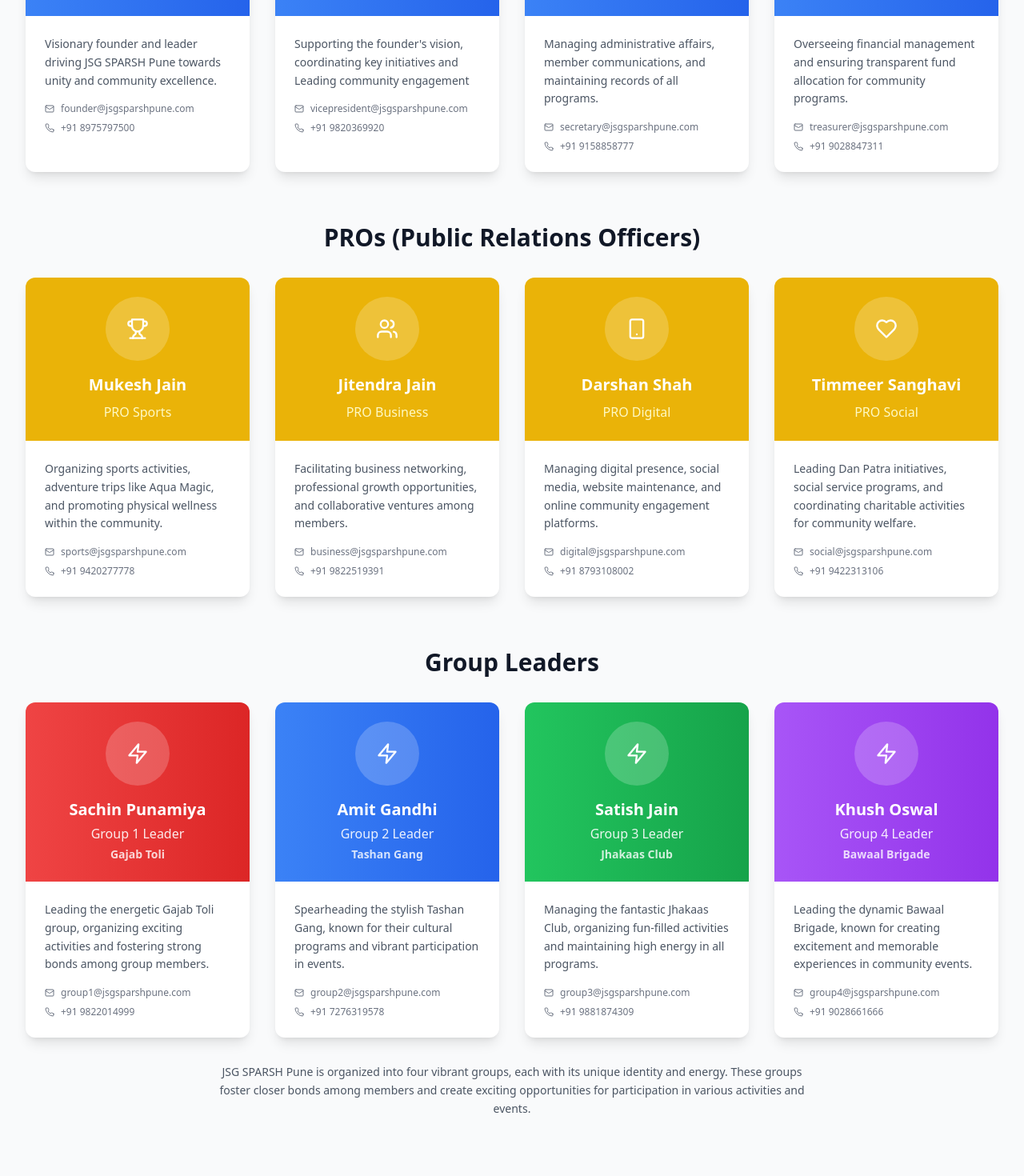
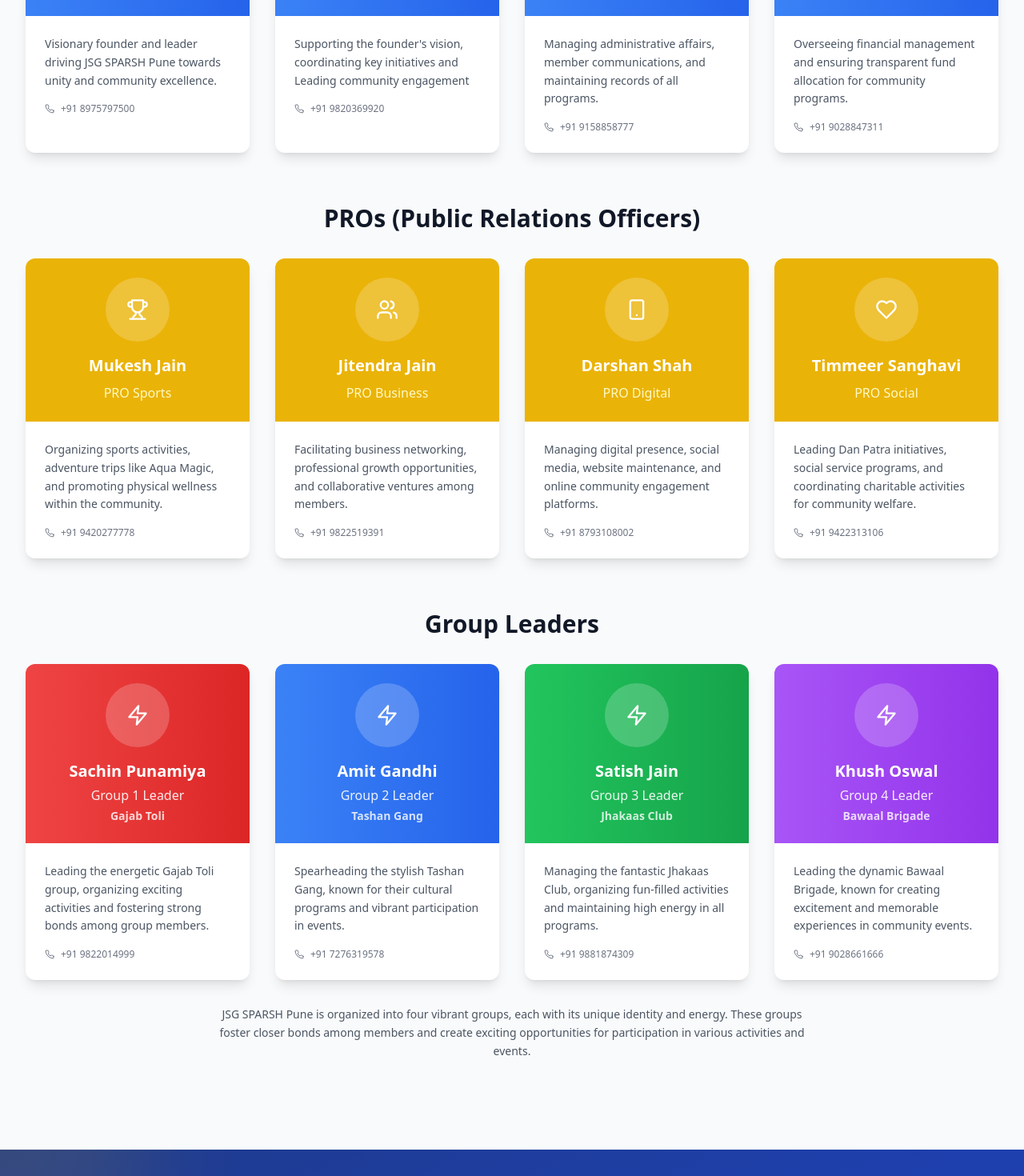
Before and after one commit to ag241290/JSG_Sparsh_Pune, a Next.js app: page /committee in a window 1280 px wide. Shown: the part 600-2070 px from the top of the page at 80% size. Built offline with nearby package versions, Linux system fonts and the light colour scheme.

Commit message:
Updated email-ids

```diff
--- a/app/committee/page.tsx
+++ b/app/committee/page.tsx
@@ -1,4 +1,4 @@
-import { Mail, Phone, User, Crown, Users, Trophy, Smartphone, Heart, Zap } from 'lucide-react'
+import { Phone, User, Crown, Users, Trophy, Smartphone, Heart, Zap } from 'lucide-react'
 
 export default function Committee() {
   const coreGroup = [
@@ -6,7 +6,6 @@
       name: 'Dhiraj Shah',
       position: 'Founder President',
       description: 'Visionary founder and leader driving JSG SPARSH Pune towards unity and community excellence.',
-      email: 'founder@jsgsparshpune.com',
       phone: '+91 8975797500',
       icon: Crown,
       category: 'core'
@@ -15,7 +14,6 @@
       name: 'Arun Rathod',
       position: 'Vice President',
       description: 'Supporting the founder\'s vision, coordinating key initiatives and Leading community engagement',
-      email: 'vicepresident@jsgsparshpune.com',
       phone: '+91 9820369920',
       icon: User,
       category: 'core'
@@ -24,7 +22,6 @@
       name: 'Bhavik Shah',
       position: 'Secretary',
       description: 'Managing administrative affairs, member communications, and maintaining records of all programs.',
-      email: 'secretary@jsgsparshpune.com',
       phone: '+91 9158858777',
       icon: User,
       category: 'core'
@@ -33,7 +30,6 @@
       name: 'Vinod Jain',
       position: 'Treasurer',
       description: 'Overseeing financial management and ensuring transparent fund allocation for community programs.',
-      email: 'treasurer@jsgsparshpune.com',
       phone: '+91 9028847311',
       icon: User,
       category: 'core'
@@ -45,7 +41,6 @@
       name: 'Mukesh Jain',
       position: 'PRO Sports',
       description: 'Organizing sports activities, adventure trips like Aqua Magic, and promoting physical wellness within the community.',
-      email: 'sports@jsgsparshpune.com',
       phone: '+91 9420277778',
       icon: Trophy,
       category: 'pro'
@@ -54,7 +49,6 @@
       name: 'Jitendra Jain',
       position: 'PRO Business',
       description: 'Facilitating business networking, professional growth opportunities, and collaborative ventures among members.',
-      email: 'business@jsgsparshpune.com',
       phone: '+91 9822519391',
       icon: Users,
       category: 'pro'
@@ -63,7 +57,6 @@
       name: 'Darshan Shah',
       position: 'PRO Digital',
       description: 'Managing digital presence, social media, website maintenance, and online community engagement platforms.',
-      email: 'digital@jsgsparshpune.com',
       phone: '+91 8793108002',
       icon: Smartphone,
       category: 'pro'
@@ -72,7 +65,6 @@
       name: 'Timmeer Sanghavi',
       position: 'PRO Social',
       description: 'Leading Dan Patra initiatives, social service programs, and coordinating charitable activities for community welfare.',
-      email: 'social@jsgsparshpune.com',
       phone: '+91 9422313106',
       icon: Heart,
       category: 'pro'
@@ -85,7 +77,6 @@
       position: 'Group 1 Leader',
       groupName: 'Gajab Toli',
       description: 'Leading the energetic Gajab Toli group, organizing exciting activities and fostering strong bonds among group members.',
-      email: 'group1@jsgsparshpune.com',
       phone: '+91 9822014999',
       icon: Zap,
       category: 'leader',
@@ -96,7 +87,6 @@
       position: 'Group 2 Leader',
       groupName: 'Tashan Gang',
       description: 'Spearheading the stylish Tashan Gang, known for their cultural programs and vibrant participation in events.',
-      email: 'group2@jsgsparshpune.com',
       phone: '+91 7276319578',
       icon: Zap,
       category: 'leader',
@@ -107,7 +97,6 @@
       position: 'Group 3 Leader',
       groupName: 'Jhakaas Club',
       description: 'Managing the fantastic Jhakaas Club, organizing fun-filled activities and maintaining high energy in all programs.',
-      email: 'group3@jsgsparshpune.com',
       phone: '+91 9881874309',
       icon: Zap,
       category: 'leader',
@@ -118,7 +107,6 @@
       position: 'Group 4 Leader',
       groupName: 'Bawaal Brigade',
       description: 'Leading the dynamic Bawaal Brigade, known for creating excitement and memorable experiences in community events.',
-      email: 'group4@jsgsparshpune.com',
       phone: '+91 9028661666',
       icon: Zap,
       category: 'leader',
@@ -170,12 +158,6 @@
                     </p>
                     <div className="space-y-2">
                       <div className="flex items-center text-gray-500 text-sm">
-                        <Mail size={12} className="mr-2 flex-shrink-0" />
-                        <a href={`mailto:${member.email}`} className="hover:text-blue-600 truncate text-xs">
-                          {member.email}
-                        </a>
-                      </div>
-                      <div className="flex items-center text-gray-500 text-sm">
                         <Phone size={12} className="mr-2 flex-shrink-0" />
                         <a href={`tel:${member.phone}`} className="hover:text-blue-600 text-xs">
                           {member.phone}
@@ -211,12 +193,6 @@
                       {member.description}
                     </p>
                     <div className="space-y-2">
-                      <div className="flex items-center text-gray-500 text-sm">
-                        <Mail size={12} className="mr-2 flex-shrink-0" />
-                        <a href={`mailto:${member.email}`} className="hover:text-yellow-600 truncate text-xs">
-                          {member.email}
-                        </a>
-                      </div>
                       <div className="flex items-center text-gray-500 text-sm">
                         <Phone size={12} className="mr-2 flex-shrink-0" />
                         <a href={`tel:${member.phone}`} className="hover:text-yellow-600 text-xs">
@@ -255,12 +231,6 @@
                     </p>
                     <div className="space-y-2">
                       <div className="flex items-center text-gray-500 text-sm">
-                        <Mail size={12} className="mr-2 flex-shrink-0" />
-                        <a href={`mailto:${member.email}`} className="hover:text-primary-600 truncate text-xs">
-                          {member.email}
-                        </a>
-                      </div>
-                      <div className="flex items-center text-gray-500 text-sm">
                         <Phone size={12} className="mr-2 flex-shrink-0" />
                         <a href={`tel:${member.phone}`} className="hover:text-primary-600 text-xs">
                           {member.phone}
--- a/app/components/Footer.tsx
+++ b/app/components/Footer.tsx
@@ -144,10 +144,10 @@
                 <div>
                   <p className="text-blue-100 font-medium text-sm">Email</p>
                   <a
-                    href="mailto:info@jsgsparshpune.com"
+                    href="mailto:jsgsparsh@gmail.com"
                     className="text-blue-200 hover:text-yellow-300 transition-colors text-sm"
                   >
-                    info@jsgsparshpune.com
+                    jsgsparsh@gmail.com
                   </a>
                 </div>
               </div>
```
